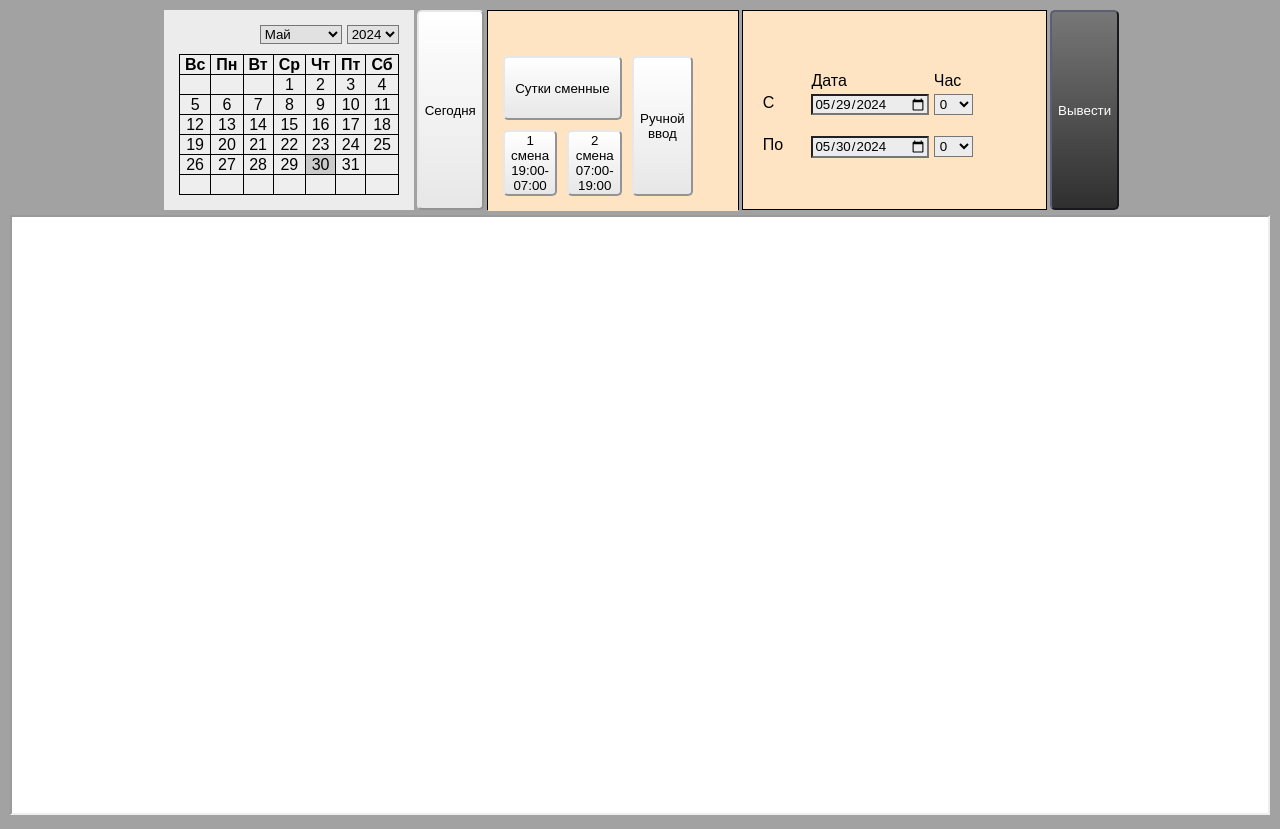
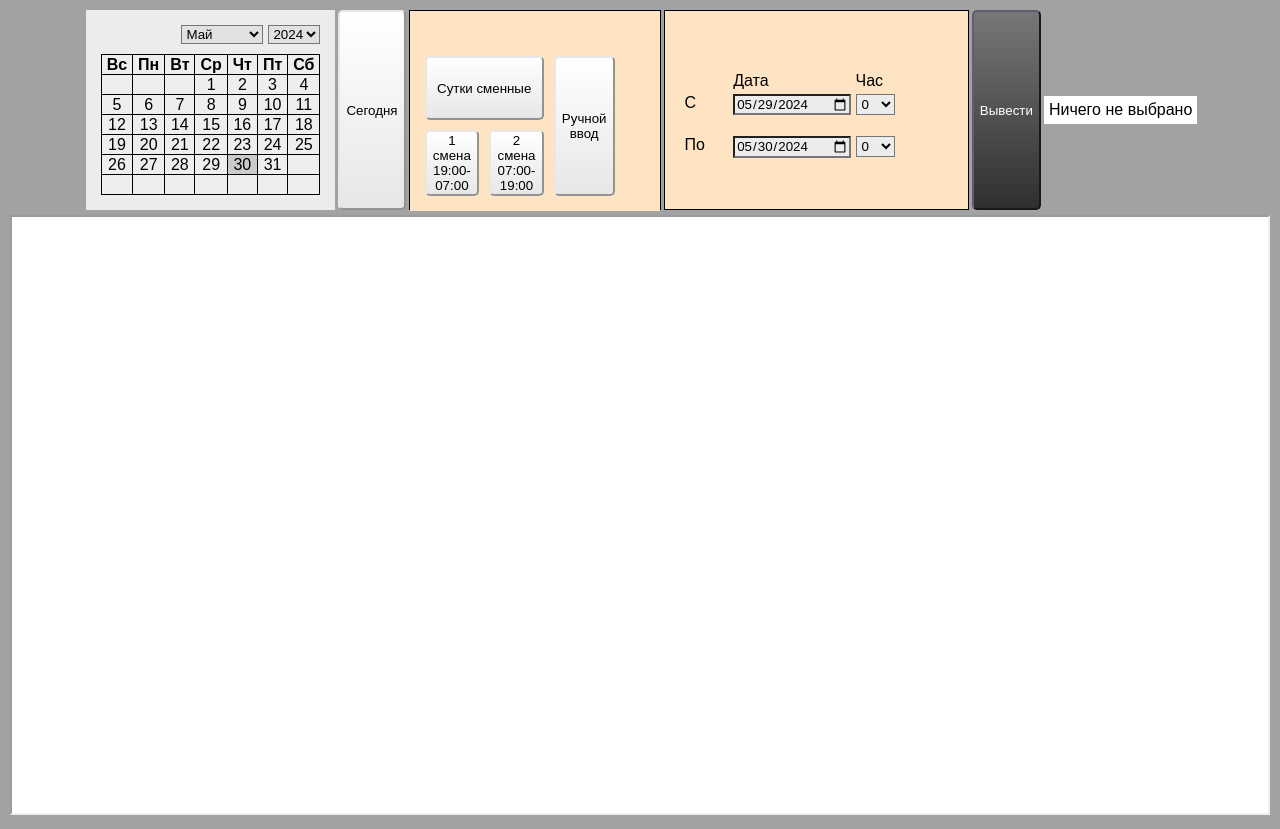
Before and after one commit to strange-serenity/conveyor-picker, a plain HTML site: page index.html in a window 1280 px wide. Drawn offline with Linux system fonts and the light colour scheme.

Commit message:
StatusBar

```diff
--- a/index.html
+++ b/index.html
@@ -132,9 +132,10 @@
             </div>
         </div>
         <button id="submitButton">Вывести</button>
+        <span id="statusBar">Ничего не выбрано</span>
+
     </nav>
     <iframe id="myFrame"></iframe>
-<!--            src = "http://192.168.3.238:3000/public-dashboards/053e451ce5e74e109eee4bdc9960f6b7"-->
 </div>
 <script src="calendar.js"></script>
 </body>
--- a/style.css
+++ b/style.css
@@ -169,3 +169,8 @@ iframe {
     height: 75vh;
     background: white;
 }
+
+#statusBar {
+    background-color: white;
+    padding: 5px;
+}
```
